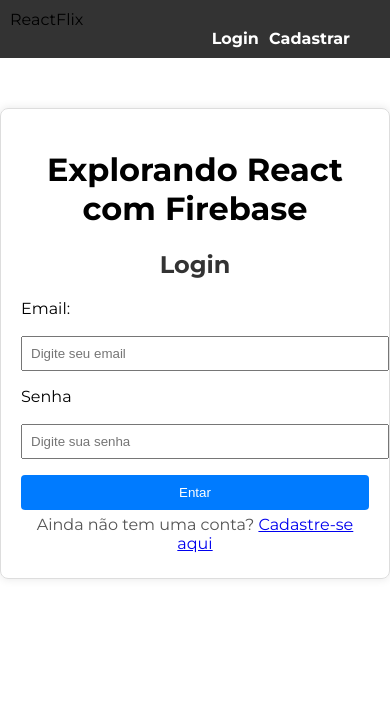
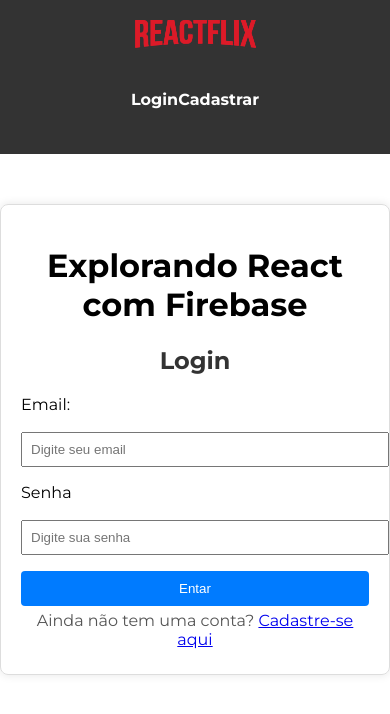
Before and after one commit to Jheimys/ReactAndFirebase, a React (Create React App) app: page / in a window 390 px wide. Shown: the top 714 px of the page. Built offline with nearby package versions, Linux system fonts and the light colour scheme; no server answers.

Commit message:
:construction:Updating the Navibar component

```diff
--- a/src/component/Navbar/Navbar.css
+++ b/src/component/Navbar/Navbar.css
@@ -1,31 +1,46 @@
 .navbar {
   background-color: #333;
   padding: 10px;
+  display: flex;
+  justify-content: space-between;
 }
 
-.navbar ul {
+.logo{
+ cursor: pointer;
+ margin-right: auto; /* Para alinhar o logo no canto esquerdo */
+ align-self: center
+
+}
+
+.container-lis{
+  width: 50%;
+}
+
+.container-lis ul {
   list-style: none;
-  margin: 0 30px 0 0;
-  padding: 0;
-  display: flex; /* Adicione esta propriedade para usar flexbox */
+  margin: 10px  auto;
+  padding: 15px;
+  display: flex;
   justify-content: flex-end;
 }
 
-.navbar li {
+
+ .container-lis li {
   margin-right: 3%;
+} */
+
+ .container-lis li:last-child {
+  margin-right: 0;
 }
 
-.navbar li:last-child {
-  margin-right: 0; /* Remove a margem do último item para evitar espaço extra */
-}
 
-.navbar li a {
+ .container-lis li a {
   text-decoration: none;
   color: white;
   font-weight: bold;
 }
 
- .navbar button {
+.container-lis button {
   color: white;
   font-weight: bold;
   text-decoration: none;
@@ -33,3 +48,27 @@
   padding: 0;
   font-size: 17px;
 }
+
+@media screen and (max-width: 768px) {
+  .navbar {
+    flex-direction: column; /* Coluna em vez de linha */
+    align-items: center; /* Alinha itens ao centro na coluna */
+  }
+
+  .logo {
+    margin-right: 0; /* Remove margem para alinhar à esquerda */
+  }
+
+  .container-lis {
+    width: 100%; /* Largura total para ocupar toda a largura da tela */
+  }
+
+  .container-lis ul {
+    justify-content: center; /* Alinha itens ao centro na coluna */
+  }
+
+  .container-lis li {
+    margin-right: 0; /* Remove margem para empilhar itens na coluna */
+    margin-bottom: 10px; /* Adiciona espaçamento entre itens na coluna */
+  }
+}
--- a/src/component/Navbar/index.js
+++ b/src/component/Navbar/index.js
@@ -5,6 +5,8 @@ import { signOut } from "firebase/auth";
 import { auth } from "../../firebase/firebaseConection";
 
 import "./Navbar.css";
+
+import logo from "../../img/reactflix30.png";
 
 const Navbar = () => {
   const { user, loadingUser } = useAuth();
@@ -27,7 +29,16 @@ const Navbar = () => {
 
   return (
     <nav className="navbar">
-      <span>ReactFlix</span>
+      <div className="logo">
+        <img
+          className="img-logo"
+          src={logo}
+          alt="Logo do reactflix"
+          onClick={() => navigate("/home")}
+        />
+      </div>
+
+      <div className="container-lis">
         <ul>
           {!user && (
             <>
@@ -69,6 +80,7 @@ const Navbar = () => {
             </>
           )}
         </ul>
+      </div>
     </nav>
   );
 };
```
Also changed, not shown: src/img/reactflix.png (renamed from public/reactflix.png), src/img/reactflix30.png (renamed from public/reactflix30px.png). Lines whose indentation alone changed are shown as unchanged.
